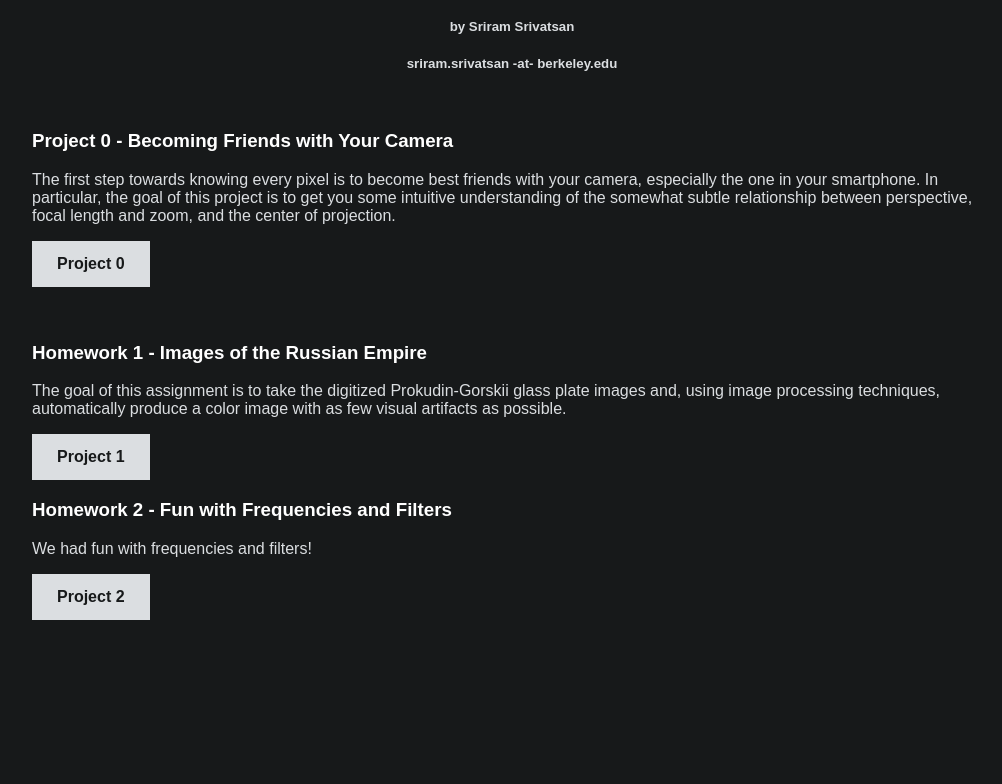
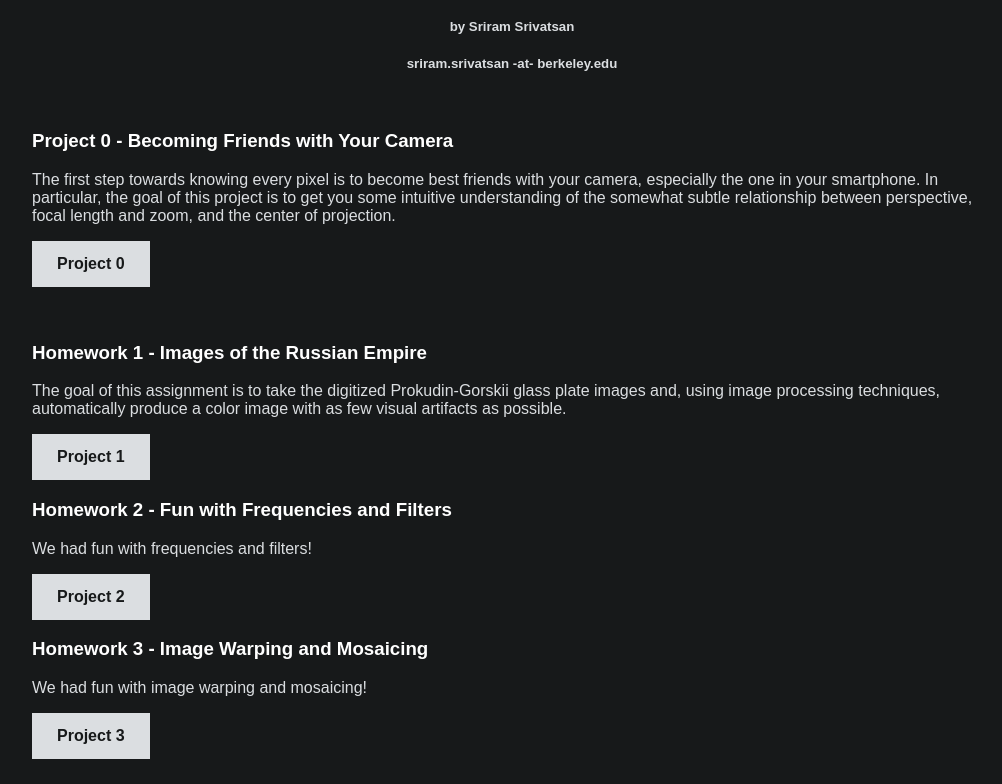
Before and after one commit to ElShroomster/cs180, a plain HTML site: page index.html in a window 1280 px wide. Shown: the part 94-878 px from the top of the page, without its empty margins (128-1130 px from the left). Before the commit the page ends 800 px from the top, so only its background shows below. Drawn offline with nearby package versions, Linux system fonts and the light colour scheme.

Commit message:
fix index

```diff
--- a/index.html
+++ b/index.html
@@ -48,7 +48,10 @@
         <a href="./1/index.html"><b>Project 1</b></a>
 		<h3><b>Homework 2 - Fun with Frequencies and Filters</b></h3>
 		<p style="color: #DBDEE1; width: 100%">We had fun with frequencies and filters!</p>
-        <a href="./1/index.html"><b>Project 2</b></a>
+        <a href="./2/index.html"><b>Project 2</b></a>
+		<h3><b>Homework 3 - Image Warping and Mosaicing</b></h3>
+		<p style="color: #DBDEE1; width: 100%">We had fun with image warping and mosaicing!</p>
+        <a href="./3/index.html"><b>Project 3</b></a>
         <!-- <br><br><br>
         <a href="./2/index.html"><b>Project 2</b></a>
         <br><br><br>
```
